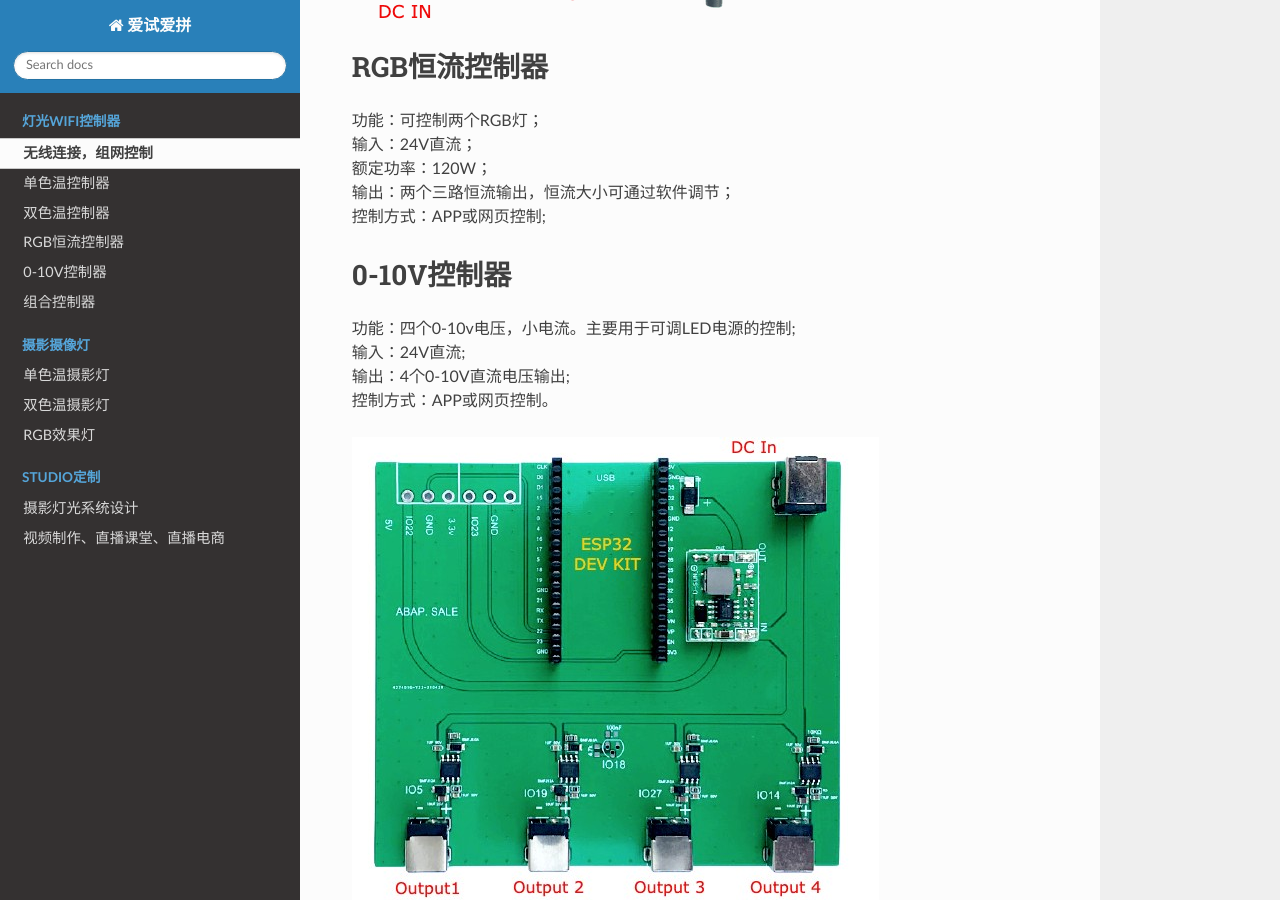
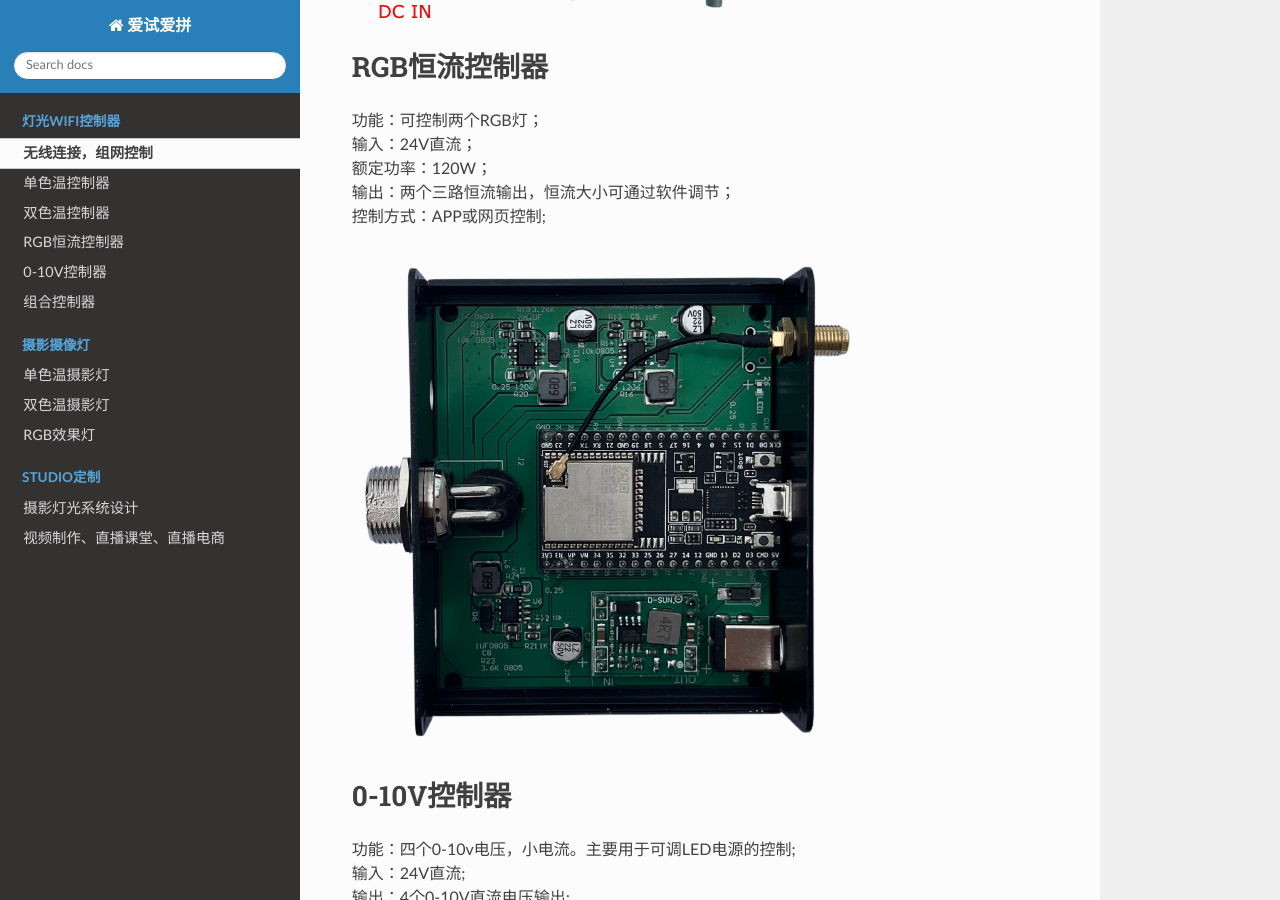
Before and after one commit to paultang/abapweb, a Sphinx documentation site: the page built from source/controler.rst, in a window 1280 px wide and 900 px high, scrolled down 2005 px. Built offline with Sphinx 7.4.7 and the Read the Docs theme 2.0.0, drawn with Linux system fonts in a browser that asks for light colours.

Commit message:
new photo

```diff
--- a/source/controler.rst
+++ b/source/controler.rst
@@ -33,6 +33,8 @@ RGB恒流控制器
 | 输出：两个三路恒流输出，恒流大小可通过软件调节；
 | 控制方式：APP或网页控制;
 
+.. image:: /image/rgbcontrol.png
+
 0-10V控制器
 ----------------------------
 | 功能：四个0-10v电压，小电流。主要用于可调LED电源的控制;
```
Also changed, not shown: source/image/rgbcontrol.png (added).
